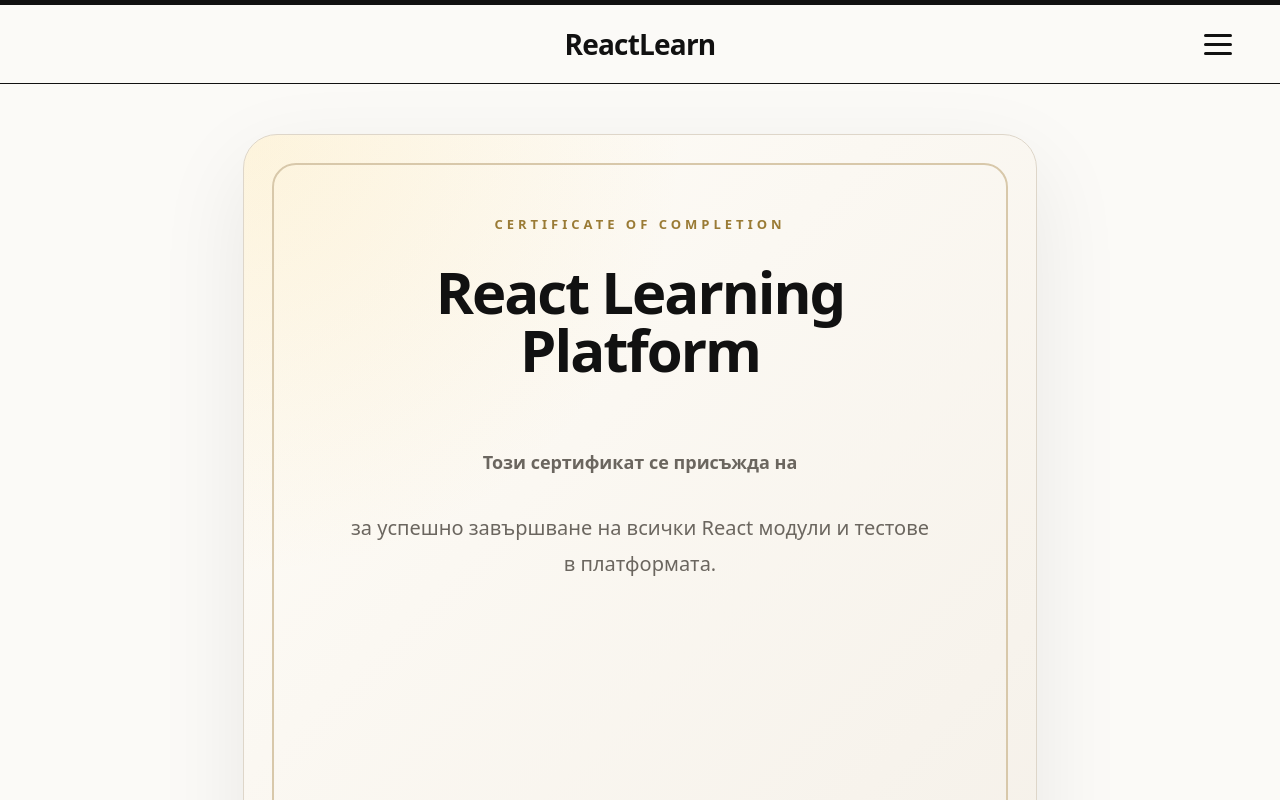
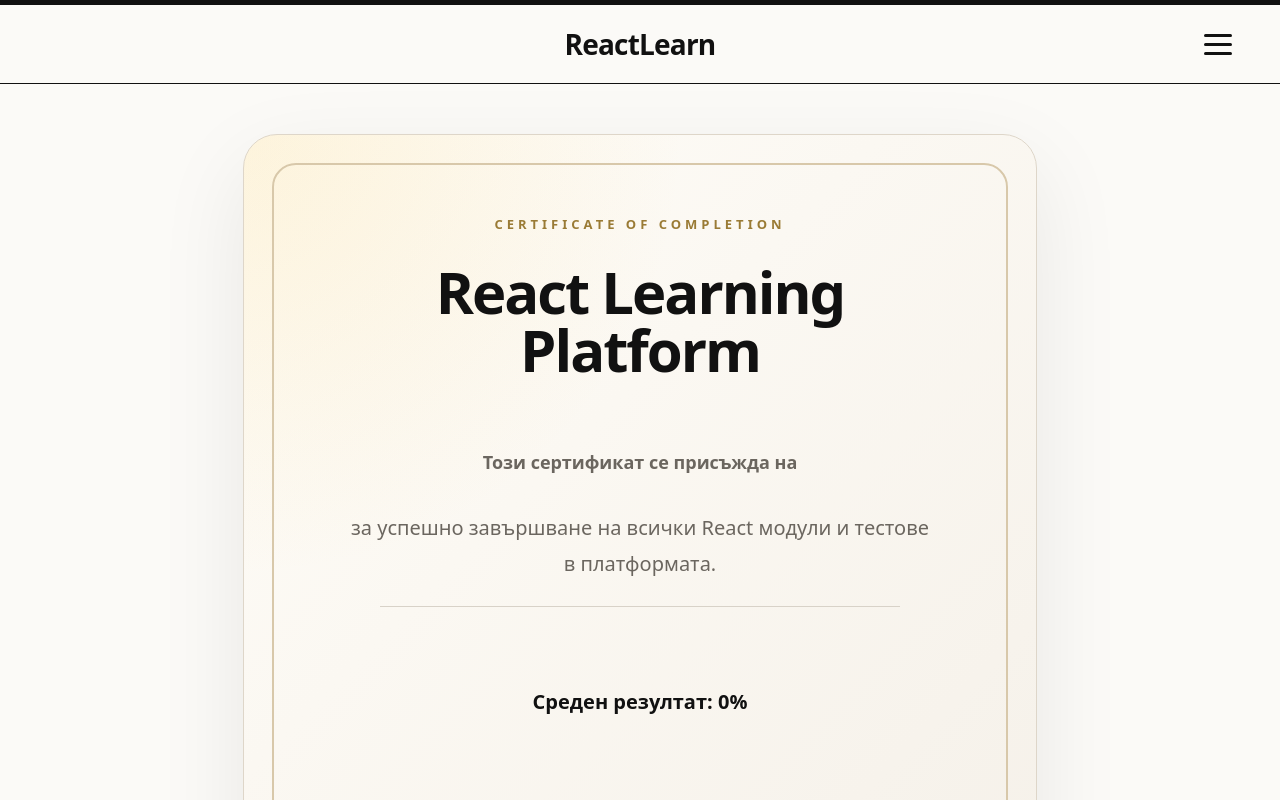
Before and after one commit to IvannIvannov/react-diploma-project, a React (Vite) app in the folder client/: page /certificate in a window 1280 px wide. Shown: the top 800 px of the page. Built offline with nearby package versions, Linux system fonts and the light colour scheme.

Commit message:
improve certificate layout and add academic performance details

```diff
--- a/client/src/pages/Certificate.css
+++ b/client/src/pages/Certificate.css
@@ -170,3 +170,69 @@
 .download-certificate-button:hover {
     transform: translateY(-2px);
 }
+
+.certificate-results {
+    max-width: 520px;
+
+    margin: 50px auto 30px;
+    padding-top: 30px;
+
+    border-top: 1px solid #d8d2c8;
+}
+
+.certificate-result-row {
+    display: flex;
+    justify-content: space-between;
+    align-items: center;
+
+    padding: 12px 0;
+}
+
+.certificate-result-row span {
+    color: #444;
+    font-weight: 600;
+}
+
+.certificate-result-row strong {
+    color: #111;
+    font-weight: 900;
+}
+
+.certificate-average {
+    margin-top: 24px;
+
+    color: #111;
+
+    font-size: 20px;
+    font-weight: 700;
+}
+
+.certificate-results {
+    max-width: 520px;
+    margin: 24px auto 18px;
+    padding-top: 20px;
+    border-top: 1px solid #d8d2c8;
+}
+
+.certificate-result-row {
+    display: flex;
+    justify-content: space-between;
+    align-items: center;
+
+    padding: 7px 0;
+}
+
+.certificate-result-row span,
+.certificate-result-row strong {
+    font-size: 13px;
+}
+
+.certificate-average {
+
+    margin: 60px 0 20px;
+
+    color: #111;
+
+    font-size: 20px;
+    font-weight: 700;
+}
--- a/client/src/pages/Certificate.tsx
+++ b/client/src/pages/Certificate.tsx
@@ -1,14 +1,64 @@
+import { useEffect, useState } from "react";
+
 import html2canvas from "html2canvas";
 import jsPDF from "jspdf";
 
+import { useCourses } from "../context/useCourses";
 import { useAuth } from "../hooks/useAuth";
+import { getQuizResults } from "../services/quizResultService";
 
 import "./Certificate.css";
 
+type QuizResult = {
+  courseId: string;
+  percentage: number;
+};
+
 const Certificate = () => {
   const { user } = useAuth();
+  const { courses } = useCourses();
+
+  const [results, setResults] = useState<QuizResult[]>([]);
 
   const today = new Date().toLocaleDateString("bg-BG");
+
+  useEffect(() => {
+    const loadResults = async () => {
+      if (!user) return;
+
+      const data = await getQuizResults(user.id);
+      setResults(data);
+    };
+
+    loadResults();
+  }, [user]);
+
+  const certificateResults = courses
+    .filter((course) => results.some((result) => result.courseId === course.id))
+    .map((course) => {
+      const courseResults = results.filter(
+        (result) => result.courseId === course.id,
+      );
+
+      const bestResult = Math.max(
+        ...courseResults.map((result) => result.percentage),
+      );
+
+      return {
+        title: course.title,
+        percentage: bestResult,
+      };
+    });
+
+  const averageScore =
+    certificateResults.length > 0
+      ? Math.round(
+          certificateResults.reduce(
+            (sum, result) => sum + result.percentage,
+            0,
+          ) / certificateResults.length,
+        )
+      : 0;
 
   const downloadCertificate = async () => {
     const certificate = document.getElementById("certificate");
@@ -47,6 +97,19 @@ const Certificate = () => {
           за успешно завършване на всички React модули и тестове в платформата.
         </p>
 
+        <div className="certificate-results">
+          {certificateResults.map((result) => (
+            <div className="certificate-result-row" key={result.title}>
+              <span>{result.title}</span>
+              <strong>{result.percentage}%</strong>
+            </div>
+          ))}
+        </div>
+
+        <div className="certificate-average">
+          Среден резултат: <strong>{averageScore}%</strong>
+        </div>
+
         <div className="certificate-footer">
           <div>
             <strong>Дата</strong>
```
